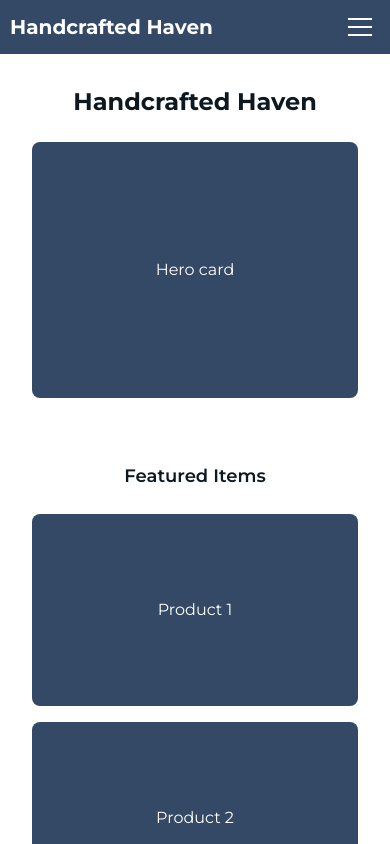
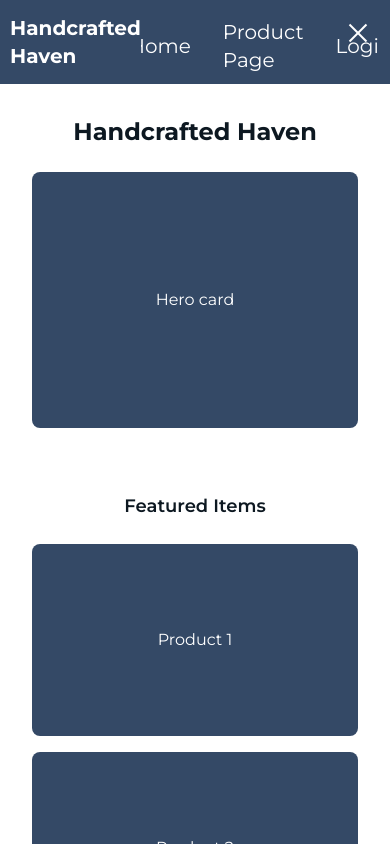
Before and after one commit to CrumMan/FullyStackedHandcraftedHaven, a Next.js app: page / in a window 390 px wide. Both pictures are taken after a click on the button "Toggle menu". Shown: the top 844 px of the page. Built offline with nearby package versions, Linux system fonts and the light colour scheme.

Commit message:
hamburger is finally working

```diff
--- a/src/app/ui/header.tsx
+++ b/src/app/ui/header.tsx
@@ -1,21 +1,23 @@
 import Link from "next/link";
+//natvigator export so that we can edit that specific document
+import {Navigation} from "@/app/ui/nav"
 
 export function Header() {
   return (
-    <header className="bg-secondary text-white p-4">
-      <div className="max-w-6xl mx-auto flex justify-between items-center">
+    <header className="bg-secondary text-white p-4 {styles.wrapper}">
+      <div className="flex justify-between items-center {styles.logo}">
         <Link href="/" className="text-xl font-bold">
           Handcrafted Haven
         </Link>
-
+        <Navigation />
         {/* hamburger menu - will add functionality later */}
-        <div itemID="Hamburger_Menu">
+        {/* <div itemID="Hamburger_Menu">
         <button className="flex flex-col gap-1.5 p-2">
           <span className="block w-6 h-0.5 bg-white"></span>
           <span className="block w-6 h-0.5 bg-white"></span>
           <span className="block w-6 h-0.5 bg-white"></span>
         </button>
-        </div>
+        </div> */}
       </div>
     </header>
   );
--- a/src/app/ui/nav.tsx
+++ b/src/app/ui/nav.tsx
@@ -1,9 +1,26 @@
+"use client"
+
+import { useState } from "react"
+
 export function Navigation(){
+    const [isOpen, setIsOpen] = useState(false)
+
     return(
-    <nav className="mt-4 flex gap-6">
-    <a>Home</a>
-    <a>Product Page</a>
-    <a itemID="Login">Login</a>
+    <>
+    <button onClick={() => setIsOpen(!isOpen)} aria-label="Toggle menu" className="absolute right-4 top-4 w-8 h-8 z-50" >
+      <span className={`absolute left-1/2 -translate-x-1/2 w-6 h-0.5 bg-white transition-all duration-300 ${isOpen ? "rotate-45 top-1/2" : "top-2"} `} ></span>
+      <span className={`absolute left-1/2 -translate-x-1/2 w-6 h-0.5 bg-white transition-opacity duration-300 ${isOpen ? "opacity-0 top-1/2" : "top-1/2"} `} ></span>
+      <span className={`absolute left-1/2 -translate-x-1/2 w-6 h-0.5 bg-white transition-all duration-300 ${isOpen ? "-rotate-45 top-1/2" : "top-6"} `} ></span> </button>
+    {isOpen && (
+    <nav
+  className={`w-full flex gap-8 mt-2 items-center justify-center bg-secondary overflow-hidden transition-all duration-300
+    ${isOpen ? "opacity-100 max-h-20" : "opacity-0 max-h-0"}`}
+>
+    <a className="text-xl text-white hover:text-gray-300 transition-colors" href="/">Home</a>
+    <a className="text-xl text-white hover:text-gray-300 transition-colors" href="/contact_page">Product Page</a>
+    <a className="text-xl text-white hover:text-gray-300 transition-colors" itemID="Login" href="/login">Login</a>
     </nav>
+    )}
+    </>
     )
 }
```
